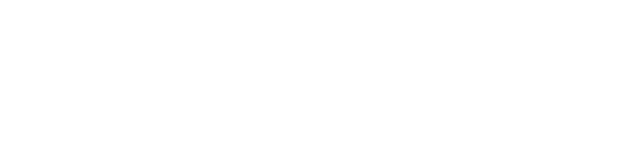
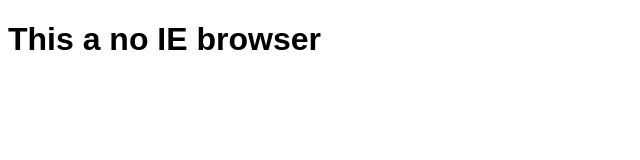
Before and after one commit to oscarotero/css-style-guide, a plain HTML site: page cases/hacks/index.html in a window 1280 px wide. Shown: the whole page, without its empty margins (0-640 px from the left). Drawn offline with Linux system fonts and the light colour scheme.

Commit message:
improved hacks

```diff
--- a/cases/hacks/index.html
+++ b/cases/hacks/index.html
@@ -3,9 +3,9 @@
 <head>
     <meta charset="utf-8">
     <meta name="viewport" content="width=device-width, initial-scale=1.0">
+    <title>CSS hacks</title>
     <link rel="stylesheet" href="styles.css">
     <link rel="stylesheet" href="ie.css" media="(-ms-high-contrast: none), (-ms-high-contrast: active)">
-    <title>CSS hacks</title>
     <!--[if IE]>
     <link rel="stylesheet" type="text/css" href="old-ie.css" />
     <![endif]-->
@@ -13,5 +13,6 @@
 <body>
     <h1>This is IE 10 or 11</h1>
     <h1>This is IE 9 and lower</h1>
+    <h1>This a no IE browser</h1>
 </body>
 </html>
--- a/cases/hacks/styles.css
+++ b/cases/hacks/styles.css
@@ -4,3 +4,6 @@ html {
 h1 {
     display: none;
 }
+h1:nth-child(3) {
+    display: block;
+}
```
Also changed, not shown: 1 other file.
